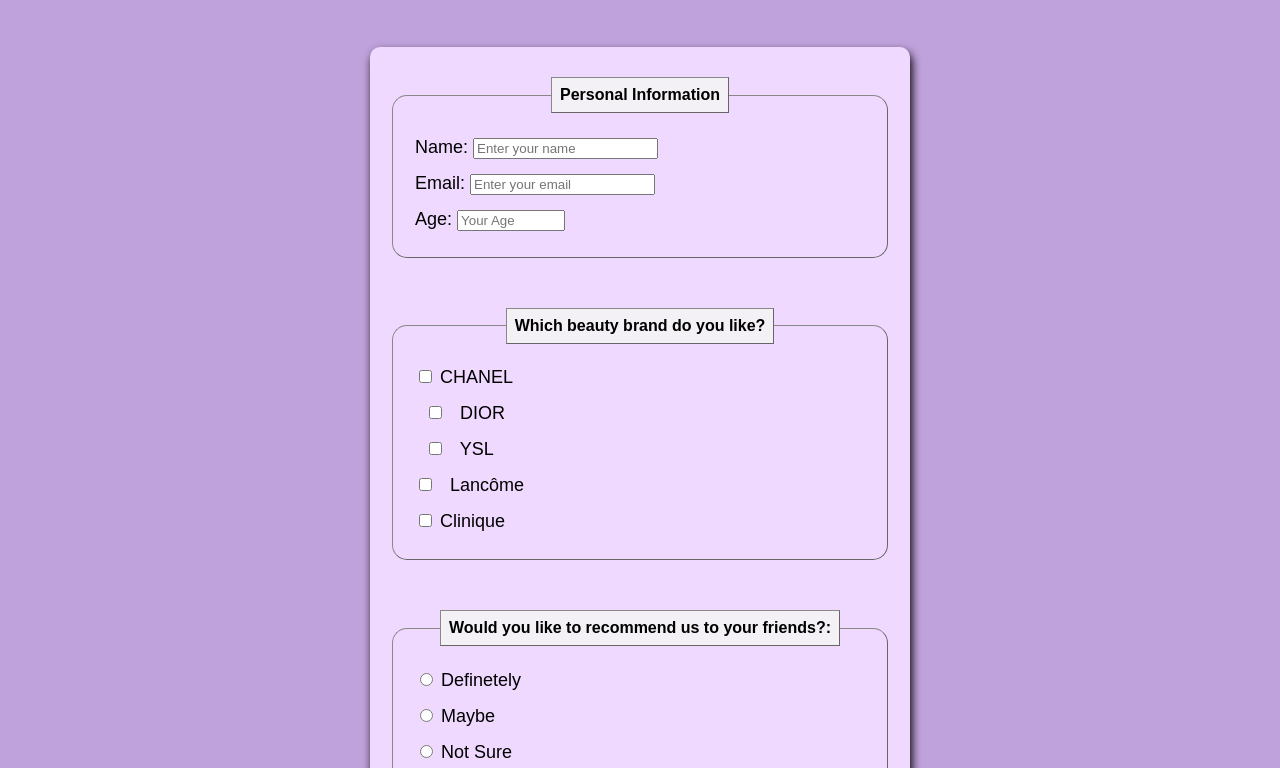
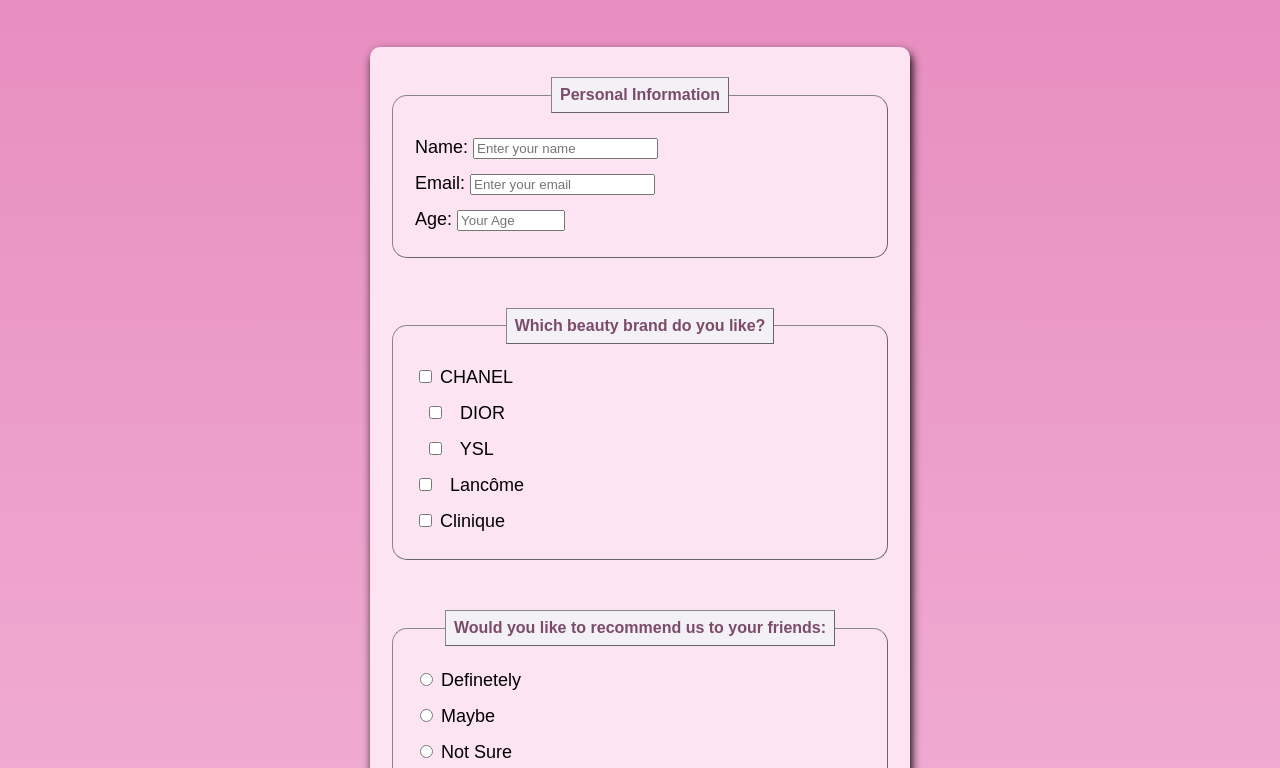
Before and after one commit to ziqiCodeLady/SurveyForm, a plain HTML site: page index.html in a window 1280 px wide. Shown: the part 81-849 px from the top of the page. Drawn offline with Linux system fonts and the light colour scheme.

Commit message:
FreeCodeCamp-Build a Survey Form
- change the background color for css style

```diff
--- a/index.html
+++ b/index.html
@@ -10,7 +10,7 @@
     <p id="description">Thank you for taking time to help us improve our customer service</p>
   </header>
 
-  <form id="surveyForm" class="container">
+  <form id="survey-form" class="container">
 
     <fieldset class="personInfo">
       <legend>Personal Information</legend>
@@ -53,7 +53,7 @@
     </fieldset>
 
     <fieldset class="recommendation">
-      <legend>Would you like to recommend us to your friends?:</legend>
+      <legend>Would you like to recommend us to your friends:</legend>
 
       <div id="survey-group">
         <input type="radio" id="definetely" name="recommend" value="Definetely">
--- a/styles.css
+++ b/styles.css
@@ -1,10 +1,10 @@
 body {
   font-family: 'Ubuntu', sans-serif;
- background-color:#BFA2DB;
+  background-image: linear-gradient(#e68bbe, #f4b8da);
 }
 
-#surveyForm {
-  background-color: #F0D9FF;
+#survey-form {
+  background-color: #fde4f2;
   text-align: center;
   max-width: 500px;
   margin: 50px auto;
@@ -24,6 +24,7 @@ fieldset {
 
 legend {
   font-weight: bold;
+  color: #7D4B6A;
   border: 1px solid #888;
   border-right: 1px solid #666;
   border-bottom: 1px solid #666;
```
